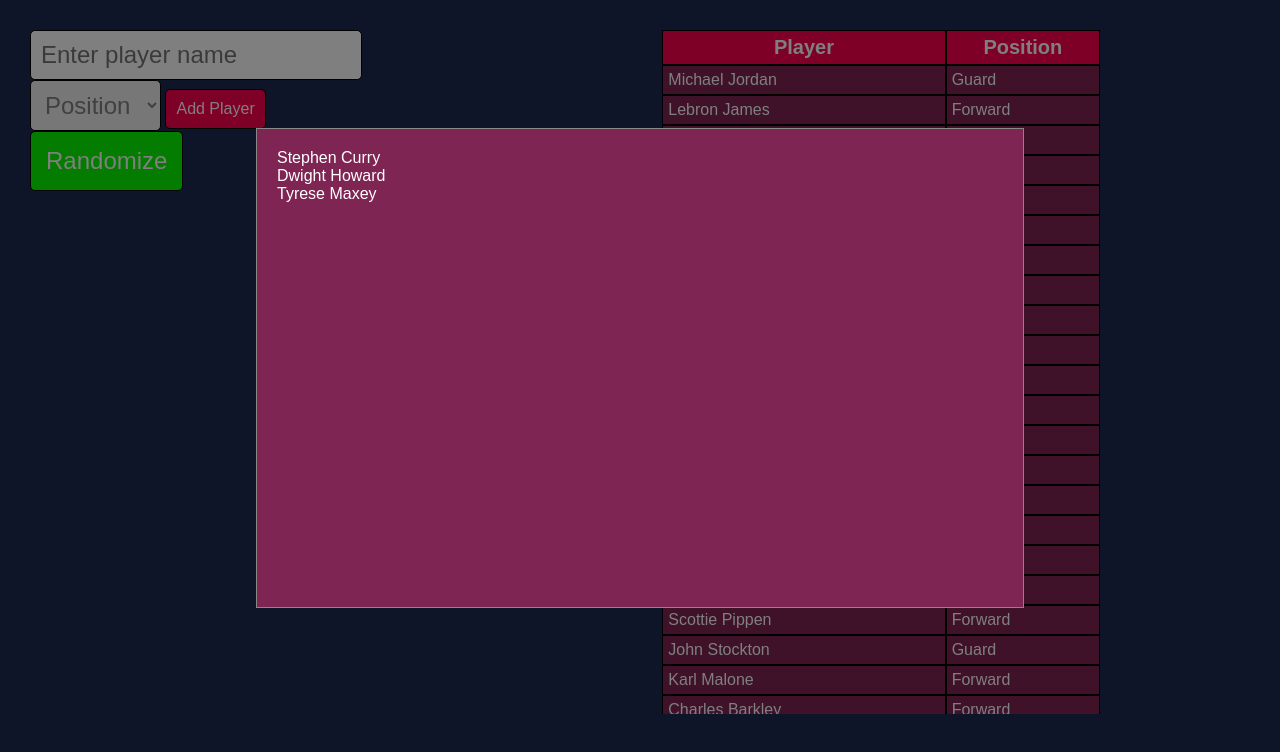
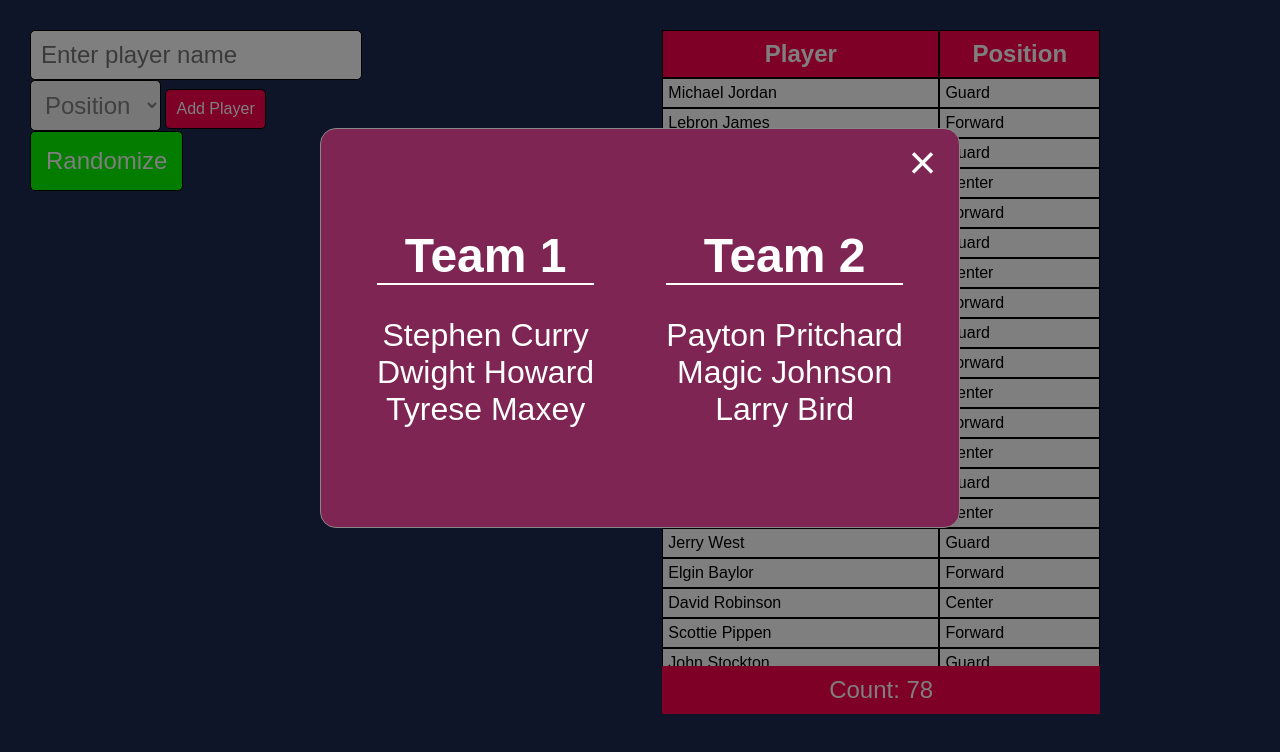
Before and after one commit to broman9107/Randomizer, a plain HTML site: page index.html in a window 1280 px wide. Both pictures are taken after a click on the button "Randomize". Drawn offline with Linux system fonts and the light colour scheme.

Commit message:
Add random team selection functionality and adjust styilng

```diff
--- a/Script.js
+++ b/Script.js
@@ -3,6 +3,7 @@ document.addEventListener('DOMContentLoaded', function () {
 });
 
 let tbody = document.getElementById('playersTableBody');
+let tableCount = document.getElementById('playerCount');
 
 //Populate Table
 function populateTable() {
@@ -13,6 +14,7 @@ function populateTable() {
         cell1.innerHTML = p.name;
         cell2.innerHTML = p.position;
     });
+    tableCount.innerHTML = "Count: " + playerList.length;
 }
 
 // //Player Sort
@@ -106,13 +108,33 @@ let randomPlayersModal = document.getElementById('randomPlayersModal');
 let modalContent = document.getElementById('modalContent');
 let modalClose = document.getElementById('modalClose');
 let randomizeButton = document.getElementById('randomizeButton');
+let team1Players = document.getElementById('team1Players');
+let team2Players = document.getElementById('team2Players');
 
 randomizeButton.onclick = function () {
-    let randomPlayers = [];
+    team1Players.innerHTML = '';
+    team2Players.innerHTML = '';
+    let randomPlayers1 = [];
+    let randomPlayers2 = [];
     for (let i = 0; i < 3; i++) {
         let randomIndex = Math.floor(Math.random() * playerList.length);
-        randomPlayers.push(playerList[randomIndex].name);
+        randomPlayers1.push(playerList[randomIndex].name);
     }
-    modalContent.innerHTML = randomPlayers.join('<br>');
+    for (let i = 0; i < 3; i++) {
+        let randomIndex = Math.floor(Math.random() * playerList.length);
+        randomPlayers2.push(playerList[randomIndex].name);
+    }
+    team1Players.innerHTML = randomPlayers1.join('<br>');
+    team2Players.innerHTML = randomPlayers2.join('<br>');
     randomPlayersModal.style.display = 'block';
 }
+
+modalClose.onclick = function () {
+    randomPlayersModal.style.display = 'none';
+}
+
+window.onclick = function (e) {
+    if (e.target == randomPlayersModal) {
+        randomPlayersModal.style.display = 'none';
+    }
+}
--- a/index.html
+++ b/index.html
@@ -33,13 +33,34 @@
             <tbody id="playersTableBody">
                 <!-- Add table rows dynamically using JavaScript -->
             </tbody>
+            <tfoot>
+                <tr>
+                    <td colspan="2" id="playerCount">
+                        <!-- Add Player Count with JavaScript -->
+                    </td>
+                </tr>
+            </tfoot>
         </table>
     </div>
 
     <!--Modal for random players-->
     <div id="randomPlayersModal" class="modal">
         <div id="modalContent">
-            <span id="modalClose" class="close">&times;</span>
+            <p id="modalClose" class="close">&times;</p>
+            <div id="teamsDiv">
+                <div>
+                    <h1>Team 1</h1>
+                    <p id="team1Players" class="teamList">
+                        <!-- Add list items dynamically using JavaScript -->
+                    </p>
+                </div>
+                <div>
+                    <h1>Team 2</h1>
+                    <p id="team2Players" class="teamList">
+                        <!-- Add list items dynamically using JavaScript -->
+                    </p>
+                </div>
+            </div>
         </div>
     </div>
 
--- a/styles.css
+++ b/styles.css
@@ -103,20 +103,23 @@ option {
 
 #playersTable{
     width: 60%;
-    font-size: 1.5rem;
     border-spacing: 0;
     user-select: none;
 }
 
-#playersTable th{
+#playersTable thead, tfoot{
     position: sticky;
     top: 0;
-    padding: 5px;
+    bottom: 0;
     text-align: center;
-    font-size: 20px;
-    border: 1px solid #000000;
+    font-size: 1.5rem;
     background-color: #FF004D;
     color: white;
+    height: 3rem;
+}
+
+#playersTable thead th{
+    border: 1px solid #000;
 }
 
 #playersTable a{
@@ -124,17 +127,17 @@ option {
     color: white;
 }
 
-#playersTable tr{
-    background-color: #7E2553;
-    color: white;
+#playersTableBody tr{
+    background-color: #ffffff;
+    color: rgb(0, 0, 0);
 }
 
-#playersTable tr:hover{
+#playersTableBody tr:hover{
     background-color: #FAEF5D;
     color: black;
 }
 
-#playersTable td{
+#playersTableBody td{
     padding: 5px;
     text-align: left;
     font-size: 16px;
@@ -159,6 +162,39 @@ option {
     margin: 10% auto;
     padding: 20px;
     border: 1px solid #888;
-    width: 60%;
-    height: 60%;
+    border-radius: 1rem;
+    width: 50%;
+    height: 50%;
+    user-select: none;
 }
+
+#modalClose{
+    position: absolute;
+    font-size: 3rem;
+    top: 0;
+    right: 1rem;
+    margin: 1%;
+    cursor: pointer;
+    color: white;
+}
+
+#teamsDiv{
+    display: flex;
+    flex-direction: row;
+    justify-content: space-around;
+    align-items: center;
+    height: 100%;
+    width: 100%;
+    text-align: center;
+}
+
+#teamsDiv h1{
+    font-size: 3rem;
+    color: white;
+    border-bottom: 2px solid white;
+    margin-bottom: 2rem;
+}
+
+.teamList{
+    font-size: 2rem;
+}
```
